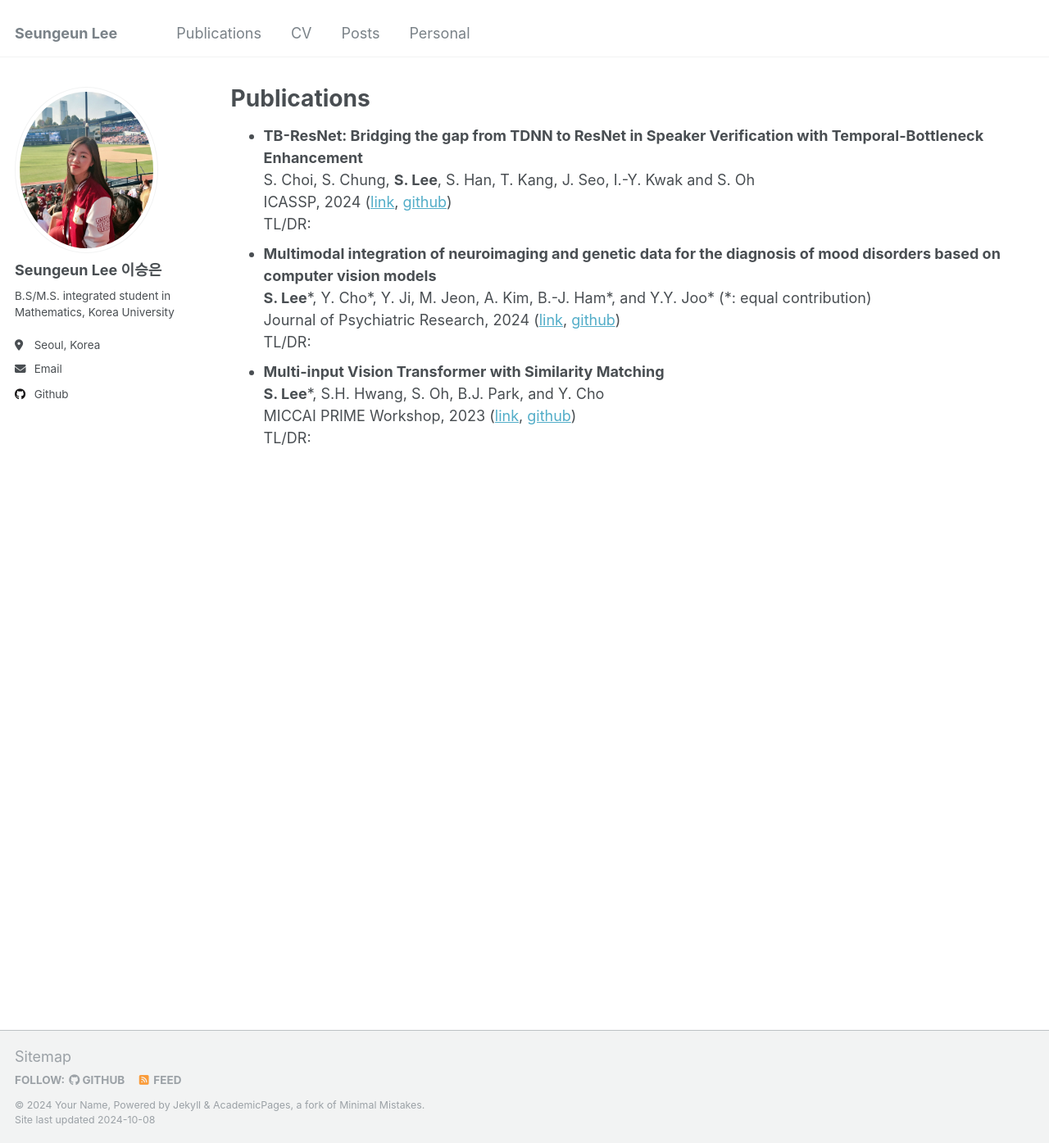
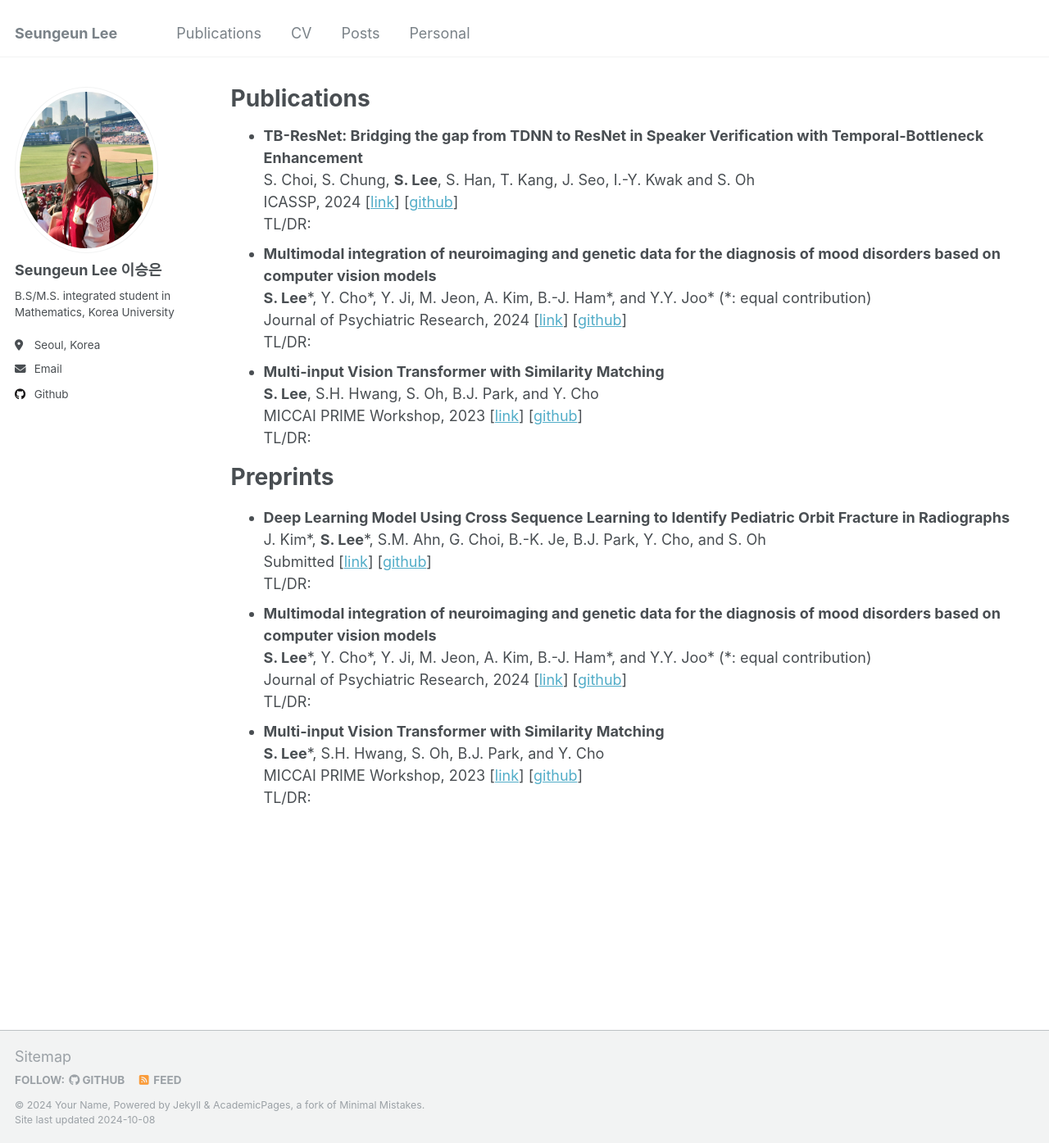
Before and after one commit to duneag2/duneag2.github.io, a Jekyll site: the page built from _pages/publications.html, in a window 1280 px wide and 1395 px high. Shown: the whole window at 82% size. Built offline with Jekyll 4.4.1, drawn with Linux system fonts in a browser that asks for light colours.

Commit message:
Update publications.html

```diff
--- a/_pages/publications.html
+++ b/_pages/publications.html
@@ -9,21 +9,47 @@
   <li>
     <strong>TB-ResNet: Bridging the gap from TDNN to ResNet in Speaker Verification with Temporal-Bottleneck Enhancement</strong> <br>
     S. Choi, S. Chung, <strong>S. Lee</strong>, S. Han, T. Kang, J. Seo, I.-Y. Kwak and S. Oh <br>
-    ICASSP, 2024 (<a href="https://doi.org/10.1016/j.jpsychires.2024.02.036">link</a>, <a href="https://github.com/duneag2/vit-xgboost-imaging-genomics">github</a>) <br>
+    ICASSP, 2024 [<a href="https://doi.org/10.1016/j.jpsychires.2024.02.036">link</a>] [<a href="https://github.com/duneag2/vit-xgboost-imaging-genomics">github</a>] <br>
     TL/DR: <br>
 
   </li>
   <li>
     <strong>Multimodal integration of neuroimaging and genetic data for the diagnosis of mood disorders based on computer vision models</strong> <br>
     <strong>S. Lee</strong>*, Y. Cho*, Y. Ji, M. Jeon, A. Kim, B.-J. Ham*, and Y.Y. Joo* (*: equal contribution) <br>
-    Journal of Psychiatric Research, 2024 (<a href="https://doi.org/10.1016/j.jpsychires.2024.02.036">link</a>, <a href="https://github.com/duneag2/vit-xgboost-imaging-genomics">github</a>) <br>
+    Journal of Psychiatric Research, 2024 [<a href="https://doi.org/10.1016/j.jpsychires.2024.02.036">link</a>] [<a href="https://github.com/duneag2/vit-xgboost-imaging-genomics">github</a>] <br>
+    TL/DR: <br>
+
+  </li>
+  <li>
+    <strong>Multi-input Vision Transformer with Similarity Matching</strong> <br>
+    <strong>S. Lee</strong>, S.H. Hwang, S. Oh, B.J. Park, and Y. Cho <br>
+    MICCAI PRIME Workshop, 2023 [<a href="https://doi.org/10.1007/978-3-031-46005-0_16">link</a>] [<a href="https://github.com/duneag2/vit-similarity">github</a>] <br>
+    TL/DR: <br>
+
+  </li>
+</ul>
+
+<h1>Preprints</h1>
+
+<ul>
+  <li>
+    <strong>Deep Learning Model Using Cross Sequence Learning to Identify Pediatric Orbit Fracture in Radiographs</strong> <br>
+    J. Kim*, <strong>S. Lee</strong>*, S.M. Ahn, G. Choi, B.-K. Je, B.J. Park, Y. Cho, and S. Oh <br>
+    Submitted [<a href="https://doi.org/10.1016/j.jpsychires.2024.02.036">link</a>] [<a href="https://github.com/duneag2/vit-xgboost-imaging-genomics">github</a>] <br>
+    TL/DR: <br>
+
+  </li>
+  <li>
+    <strong>Multimodal integration of neuroimaging and genetic data for the diagnosis of mood disorders based on computer vision models</strong> <br>
+    <strong>S. Lee</strong>*, Y. Cho*, Y. Ji, M. Jeon, A. Kim, B.-J. Ham*, and Y.Y. Joo* (*: equal contribution) <br>
+    Journal of Psychiatric Research, 2024 [<a href="https://doi.org/10.1016/j.jpsychires.2024.02.036">link</a>] [<a href="https://github.com/duneag2/vit-xgboost-imaging-genomics">github</a>] <br>
     TL/DR: <br>
 
   </li>
   <li>
     <strong>Multi-input Vision Transformer with Similarity Matching</strong> <br>
     <strong>S. Lee</strong>*, S.H. Hwang, S. Oh, B.J. Park, and Y. Cho <br>
-    MICCAI PRIME Workshop, 2023 (<a href="https://doi.org/10.1007/978-3-031-46005-0_16">link</a>, <a href="https://github.com/duneag2/vit-similarity">github</a>) <br>
+    MICCAI PRIME Workshop, 2023 [<a href="https://doi.org/10.1007/978-3-031-46005-0_16">link</a>] [<a href="https://github.com/duneag2/vit-similarity">github</a>] <br>
     TL/DR: <br>
 
   </li>
```
